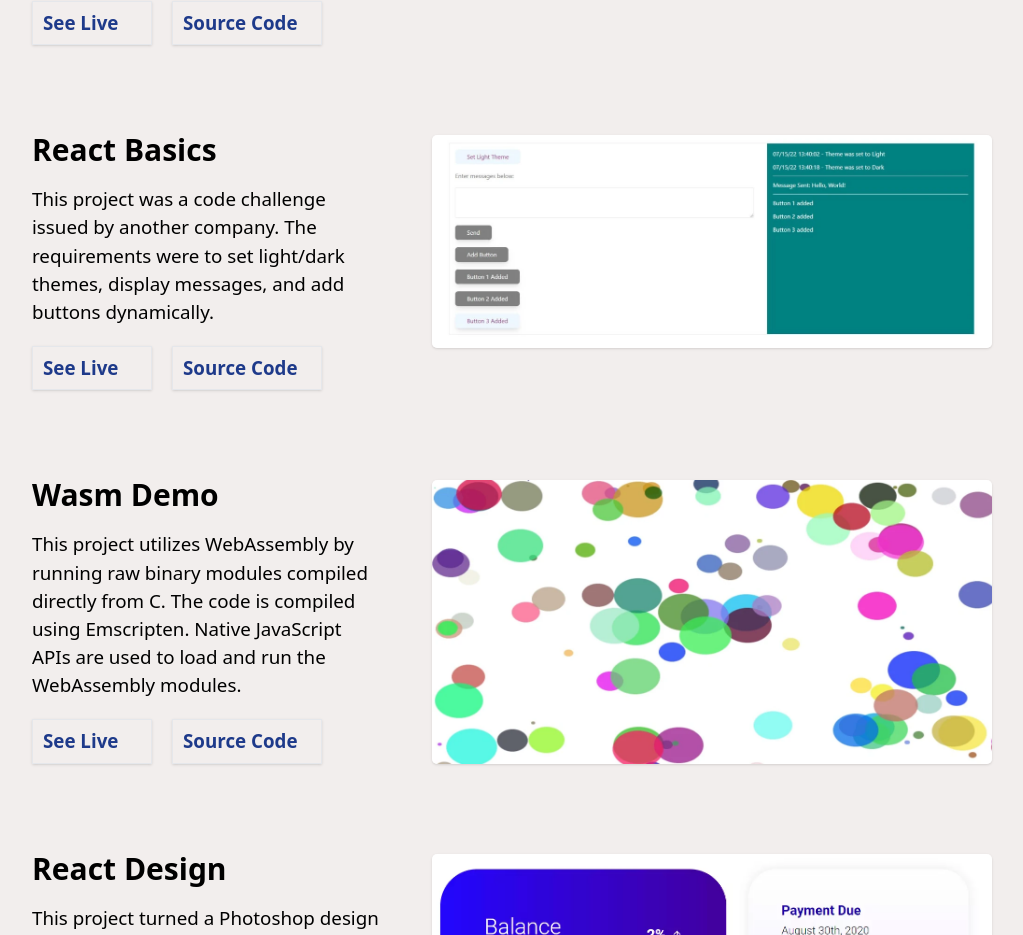
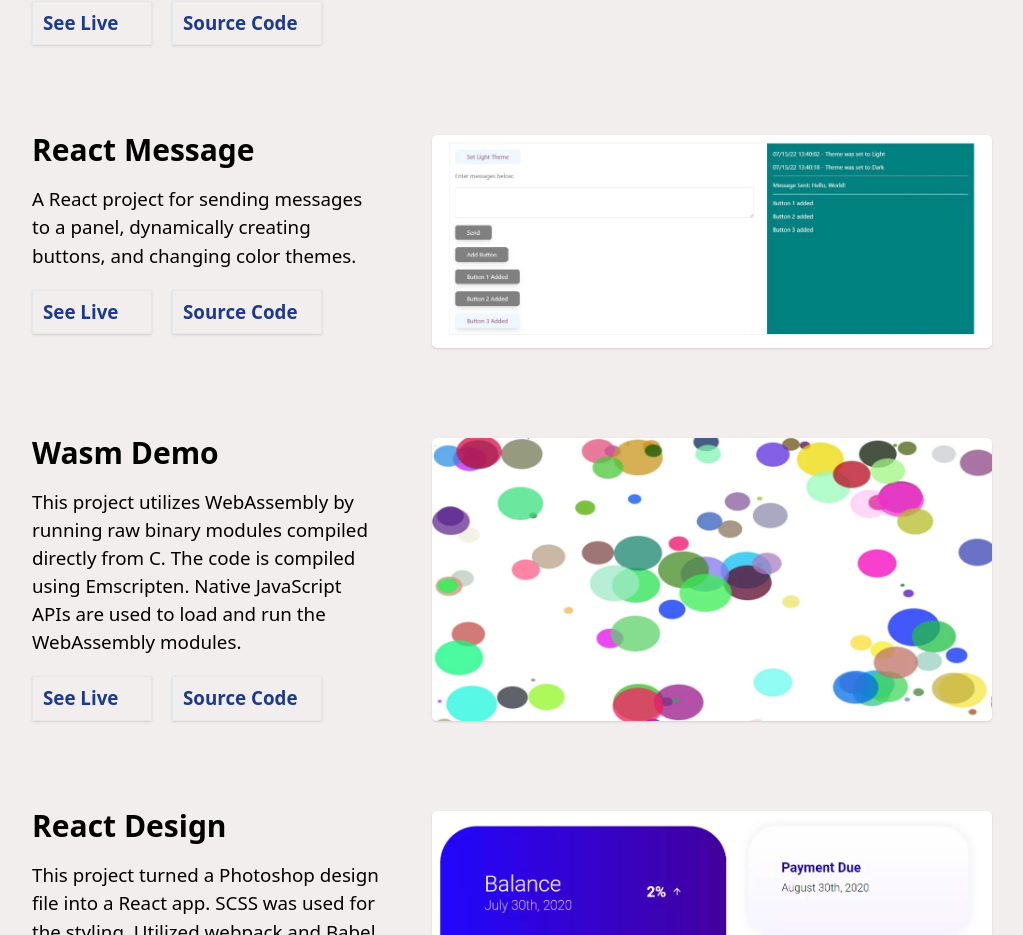
Before and after one commit to xiraynedev/portfolio-v2, a React app: page / in a window 1280 px wide. Shown: the part 3309-4244 px from the top of the page, without its empty margins (128-1151 px from the left). Built offline with nearby package versions, Linux system fonts and the light colour scheme.

Commit message:
rename react basics project to react message

```diff
--- a/src/components/Container/Container.tsx
+++ b/src/components/Container/Container.tsx
@@ -8,7 +8,7 @@ import { ThreadSearch } from '../ThreadSearch/ThreadSearch';
 import { PyBook } from '../PyBook/PyBook';
 import { JavaMusicPlayer } from '../JavaMusicPlayer/JavaMusicPlayer';
 import { CodingChallenge } from '../CodingChallenge/CodingChallenge';
-import { ReactBasics } from '../ReactBasics/ReactBasics';
+import { ReactMessage } from '../ReactMessage/ReactMessage';
 import { WasmDemo } from '../WasmDemo/WasmDemo';
 import { ReactDesign } from '../ReactDesign/ReactDesign';
 import { Footer } from '../Footer/Footer';
@@ -39,7 +39,7 @@ export const Container: React.FC = () => {
       <PyBook />
       <JavaMusicPlayer />
       <CodingChallenge />
-      <ReactBasics />
+      <ReactMessage />
       <WasmDemo />
       <ReactDesign />
       <Footer />
--- a/src/components/ReactBasics/ReactBasics.tsx
+++ /dev/null
@@ -1,18 +0,0 @@
-import React, { FC } from 'react';
-import { ProjectComponent } from '../ProjectComponent/ProjectComponent';
-
-const reactBasicsLarge = require('../../assets/images/react-basics-large.webp');
-const reactBasicsMedium = require('../../assets/images/react-basics-medium.webp');
-
-export const ReactBasics: FC = () => {
-  const reactBasicsProps = {
-    title: 'React Basics',
-    text: `This project was a code challenge issued by another company. The requirements were to set light/dark themes, display messages, and add buttons dynamically.`,
-    liveAnchorHref: 'https://react-basics-v1.netlify.app/',
-    sourceAnchorHref: 'https://github.com/xiraynedev/react-basics',
-    imageFull: reactBasicsLarge,
-    imageMedium: reactBasicsMedium,
-  };
-
-  return <ProjectComponent packageProps={reactBasicsProps} />;
-};
--- /dev/null
+++ b/src/components/ReactMessage/ReactMessage.tsx
@@ -0,0 +1,18 @@
+import React, { FC } from 'react';
+import { ProjectComponent } from '../ProjectComponent/ProjectComponent';
+
+const reactMessageLarge = require('../../assets/images/react-message-large.webp');
+const reactMessageMedium = require('../../assets/images/react-message-medium.webp');
+
+export const ReactMessage: FC = () => {
+  const reactMessageProps = {
+    title: 'React Message',
+    text: `A React project for sending messages to a panel, dynamically creating buttons, and changing color themes.`,
+    liveAnchorHref: 'https://react-message-v1.netlify.app/',
+    sourceAnchorHref: 'https://github.com/xiraynedev/react-message',
+    imageFull: reactMessageLarge,
+    imageMedium: reactMessageMedium,
+  };
+
+  return <ProjectComponent packageProps={reactMessageProps} />;
+};
```
Also changed, not shown: src/assets/images/react-message-large.webp (renamed from src/assets/images/react-basics-large.webp), src/assets/images/react-message-medium.webp (renamed from src/assets/images/react-basics-medium.webp).
